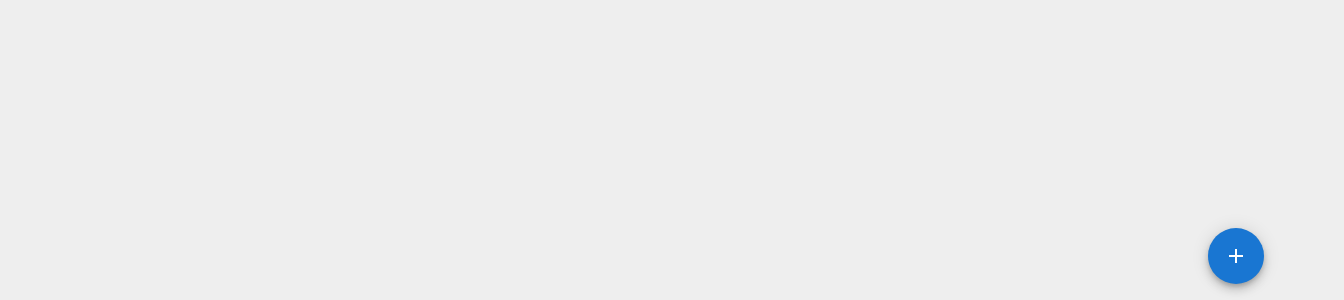
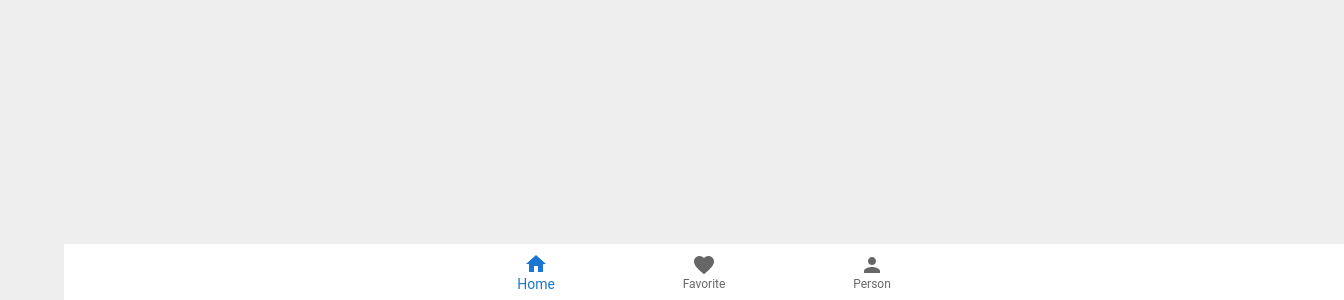
Before and after one commit to AtomMes/Material-UI-JS-21-, a React (Create React App) app: page / in a window 1280 px wide. Shown: the part 500-800 px from the top of the page, 1344 px wide, since content can reach past the window. Built offline with nearby package versions, Linux system fonts and the light colour scheme.

Commit message:
#27 MuiBottomNavigation, BottomNavigation & Action

```diff
--- a/src/App.jsx
+++ b/src/App.jsx
@@ -1,5 +1,6 @@
 import "./App.css";
-import { MuiSpeedDial } from "./components/MuiSpeedDial";
+import { MuiBottomNavigation } from "./components/MuiBottomNavigation";
+// import { MuiSpeedDial } from "./components/MuiSpeedDial";
 //import { MuiDrawer } from "./components/MuiDrawer";
 // import { MuiBreadCrumbs } from "./components/MuiBreadcrumbs";
 // import { MuiLink } from "./components/MuiLink";
@@ -55,8 +56,10 @@
       <MuiBreadCrumbs />
        <div className='line' />
       <MuiDrawer />
+      <div className='line' />
+      <MuiSpeedDial />
       <div className='line' />*/}
-      <MuiSpeedDial />
+      <MuiBottomNavigation />
     </div>
   );
 }
--- /dev/null
+++ b/src/components/MuiBottomNavigation.jsx
@@ -0,0 +1,23 @@
+import { BottomNavigation, BottomNavigationAction } from "@mui/material";
+import FavoriteIcon from "@mui/icons-material/Favorite";
+import PersonIcon from "@mui/icons-material/Person";
+import HomeIcon from "@mui/icons-material/Home";
+import React from "react";
+
+export const MuiBottomNavigation = () => {
+  const [value, setValue] = React.useState(0);
+  return (
+    <BottomNavigation
+      sx={{ width: "100%", position: "absolute", bottom: 0 }}
+      value={value}
+      onChange={(e, newValue) => {
+        setValue(newValue);
+      }}
+      showLabels
+    >
+      <BottomNavigationAction label="Home" icon={<HomeIcon />} />
+      <BottomNavigationAction label="Favorite" icon={<FavoriteIcon />} />
+      <BottomNavigationAction label="Person" icon={<PersonIcon />} />
+    </BottomNavigation>
+  );
+};
```
